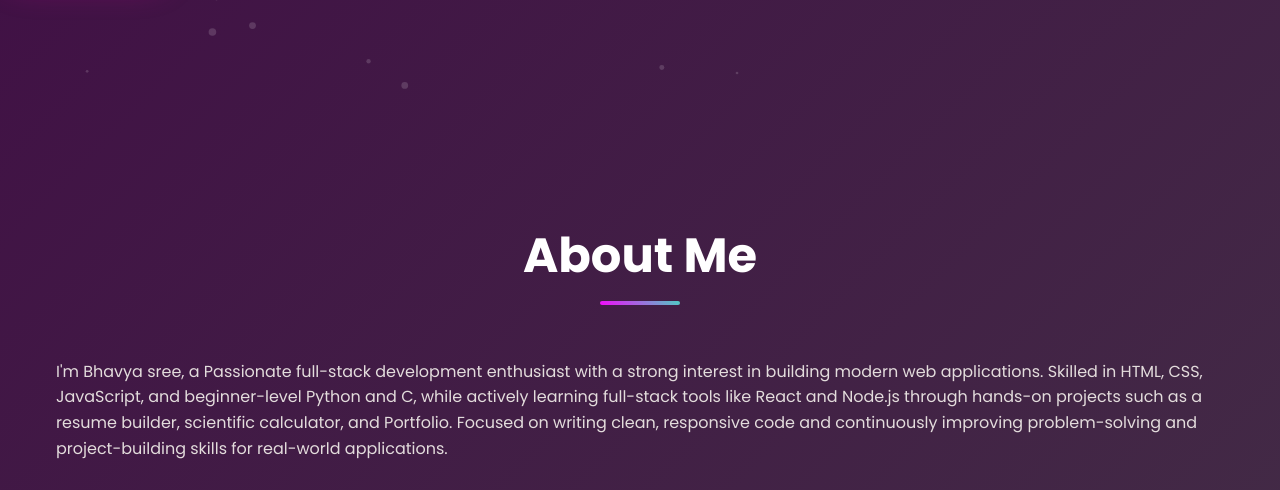
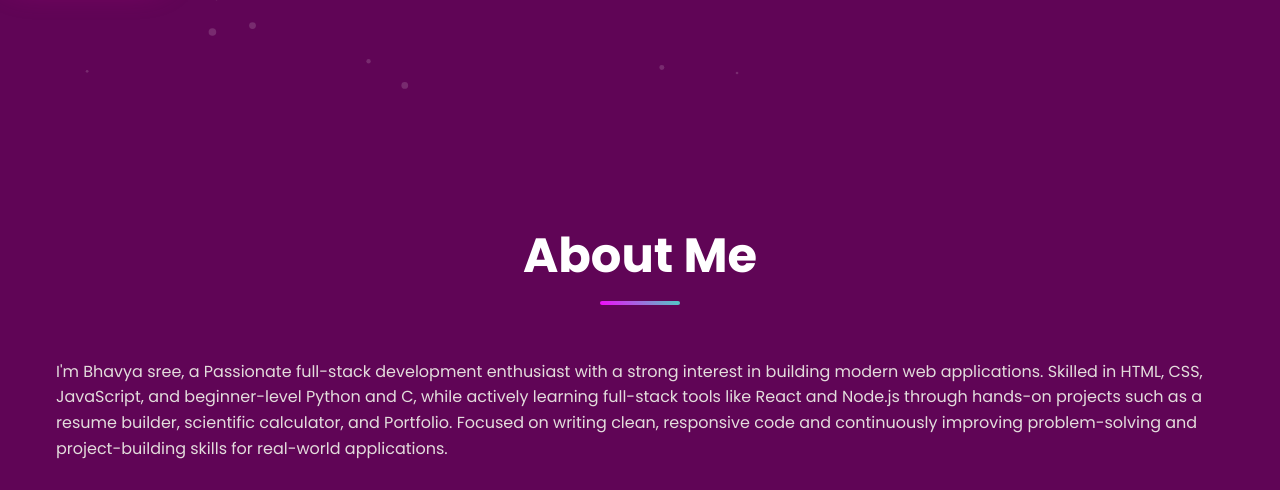
Before and after one commit to bhavyasree1076/portfolio, a plain HTML site: page index.html in a window 1280 px wide. Shown: the part 710-1200 px from the top of the page. Drawn offline with nearby package versions, Linux system fonts and the light colour scheme.

Commit message:
Update style.css

```diff
--- a/style.css
+++ b/style.css
@@ -8,7 +8,7 @@ body {
     font-family: 'Poppins', sans-serif;
     line-height: 1.6;
     overflow-x: hidden;
-    background: linear-gradient(135deg, #400845 0%, #292b2bde 100%);
+    background: linear-gradient(135deg, #8a0761 0%, #600556 0%);
     min-height: 100vh;
     text-decoration-color: #e3dcdc;
 }
```
